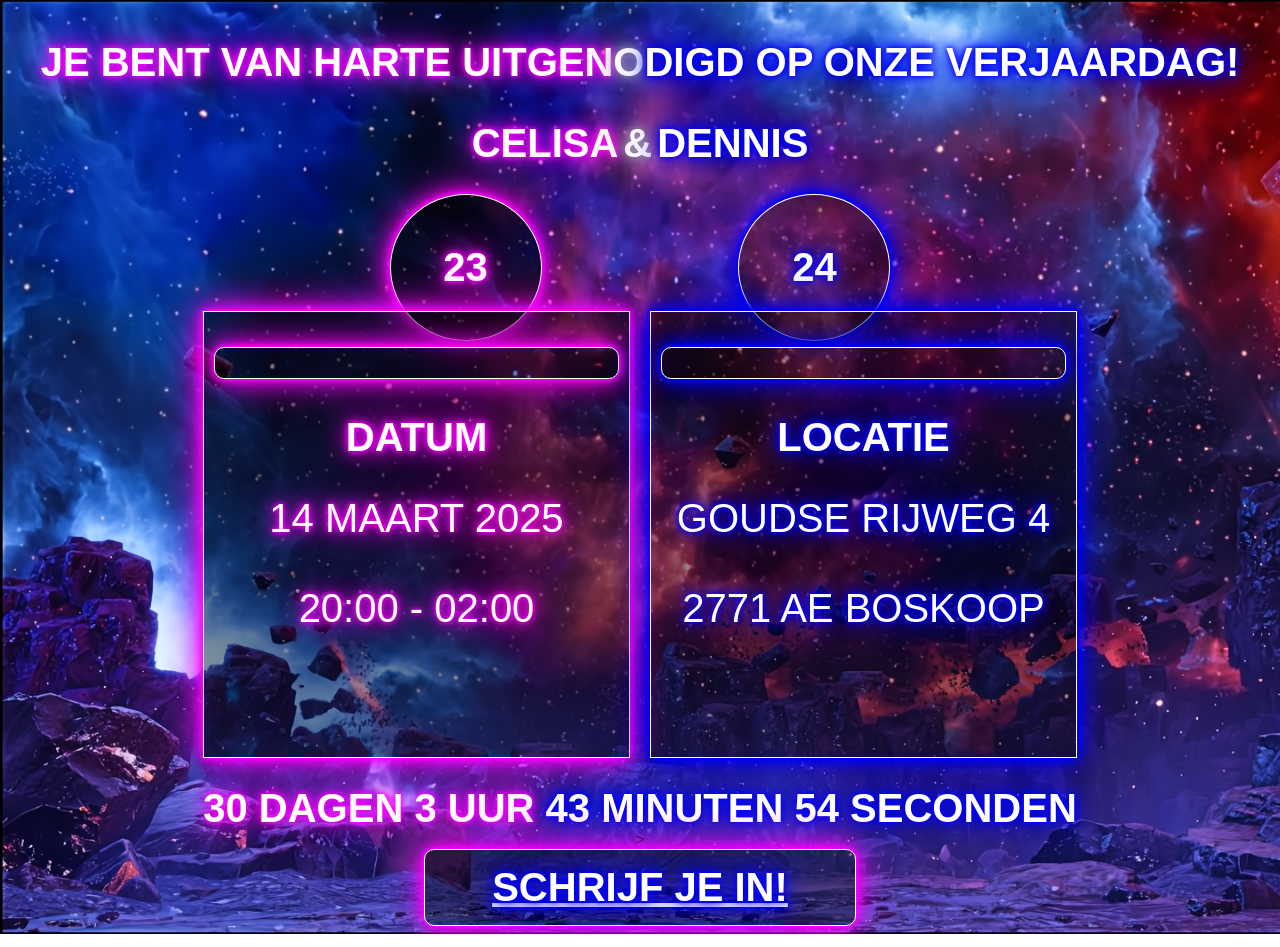
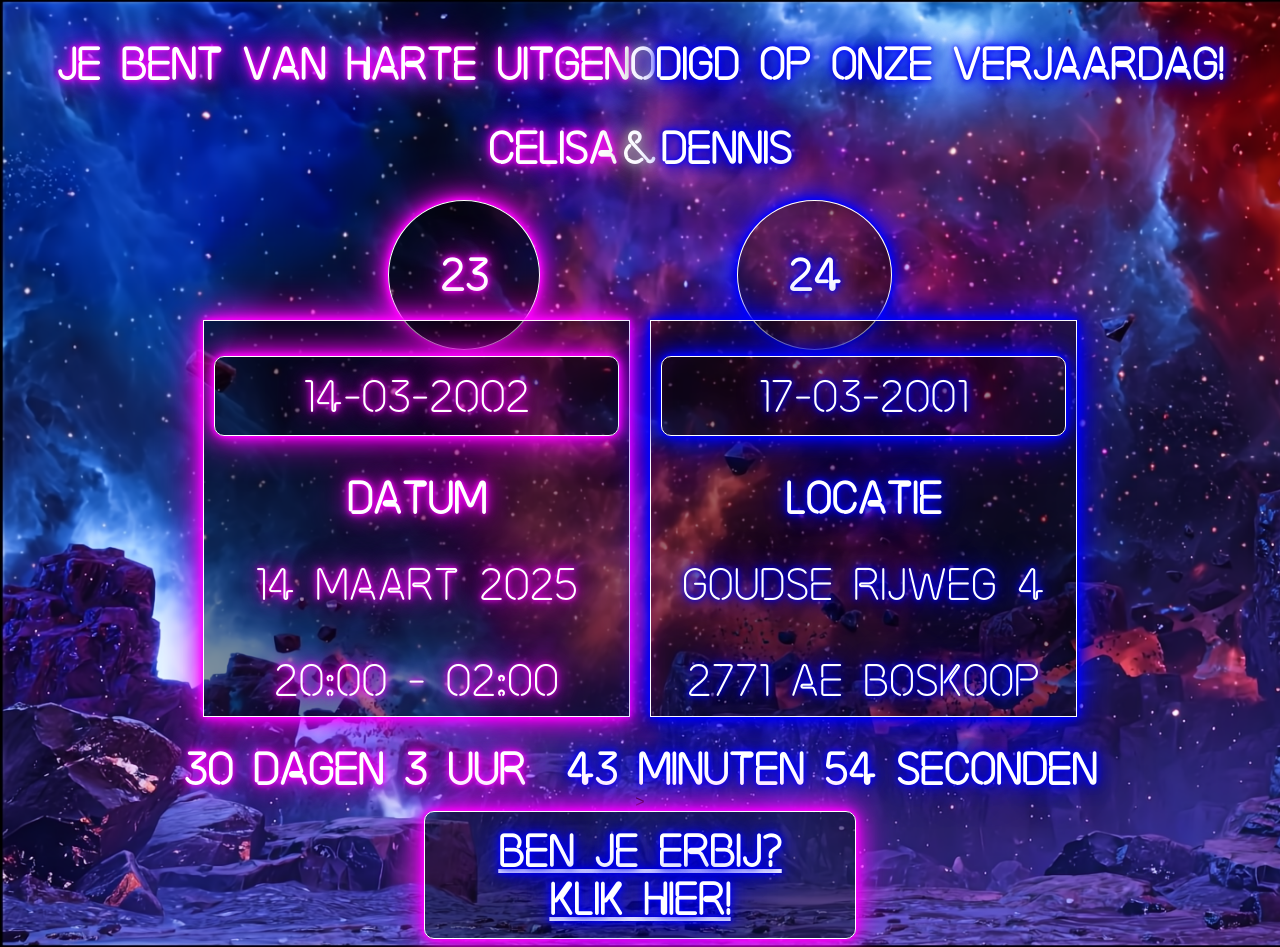
Before and after one commit to DennisGeerlof/DennisGeerlof.github.io, a PHP site: page /invite/index.html in a window 1280 px wide. Run offline with PHP 8.4, Linux system fonts and the light colour scheme.

Commit message:
change C

```diff
--- a/invite/index.html
+++ b/invite/index.html
@@ -27,7 +27,7 @@
                 const seconds = Math.floor((distance % (1000 * 60)) / 1000);
 
                 // Toon de countdown
-                document.getElementById("countdown").innerHTML = `<span class="pink-glow">${days} dagen ${hours} uur</span>&nbsp<span class="blue-glow">${minutes} minuten ${seconds} seconden</span>`;
+                document.getElementById("countdown").innerHTML = `<span class="pink-glow">${days} dagen ${hours} uur &nbsp</span><span class="blue-glow">${minutes} minuten ${seconds} seconden</span>`;
 
                 // Als de countdown is afgelopen, laat een bericht zien
                 if (distance < 0) {
@@ -51,8 +51,8 @@
         </div>
     </div>
     <div class="info-row">
-        <div class="pink-glow info-column box-pink data-block" style="min-height: 400px;">
-            <div class="box-pink" style="padding: 15px; border-radius: 10px;"></div><br><br>
+        <div class="pink-glow info-column box-pink data-block" style="min-height: 350px;">
+            <div class="box-pink" style="padding: 15px; border-radius: 10px;"><p>14-03-2002</p></div><br><br>
             <h3>Datum</h3><br><br>
             <p> 14 maart 2025<br><br>
                 20:00 - 02:00</p>
@@ -60,8 +60,8 @@
         <div class="blue-glow info-column box-blue rondje hidden-desktop" style="padding: 50px;">
             <h3>24</h3>
         </div>
-        <div class="blue-glow info-column box-blue data-block" style="min-height: 400px;">
-            <div class="box-blue" style="padding: 15px; border-radius: 10px;"></div><br><br>
+        <div class="blue-glow info-column box-blue data-block" style="min-height: 350px;">
+            <div class="box-blue" style="padding: 15px; border-radius: 10px;"><p>17-03-2001</p></div><br><br>
             <h3>Locatie</h3><br><br>
             <p>Goudse Rijweg 4<br><br>
             2771 AE Boskoop</p>
@@ -70,7 +70,9 @@
     <h2 id="countdown" style="flex-direction: row;"></h2>></h2>
     <a href="https://doodle.com/sign-up-sheet/participate/ca779748-bf8a-4072-a152-3fb088497c92/select" target="_blank" style="flex-direction: row;">
         <div class="box-pink schrijf-in" style="padding: 15px; border-radius: 10px; width: 400px;">
-            <h3 class="blue-glow">Schrijf je in!</h3>
+            <h3 class="blue-glow">
+                Ben je erbij?<br>Klik hier!
+            </h3>
         </div>
     </a>
 </body>
--- a/invite/styles.css
+++ b/invite/styles.css
@@ -1,5 +1,6 @@
 * {
     text-transform: uppercase;
+    font-family: 'NeonTubes', sans-serif;
 }
 
 body * {
@@ -8,6 +9,13 @@ body * {
     justify-content: center;
     color: white;
     margin: 0;
+}
+
+@font-face {
+    font-family: 'NeonTubes';
+    src: url('fonts/NeonTubes2.otf') format('opentype');
+    font-weight: normal;
+    font-style: normal;
 }
 
 h1, h2, h3, p {
@@ -81,6 +89,11 @@ body {
 
 /* Mobile-only aanpassingen */
 @media (max-width: 600px) {
+
+    body {
+        margin-top: 20px;
+    }
+
     .CD {
         flex-direction: row !important;
     }
```
Also changed, not shown: invite/fonts/NeonTubes2.otf (added).
